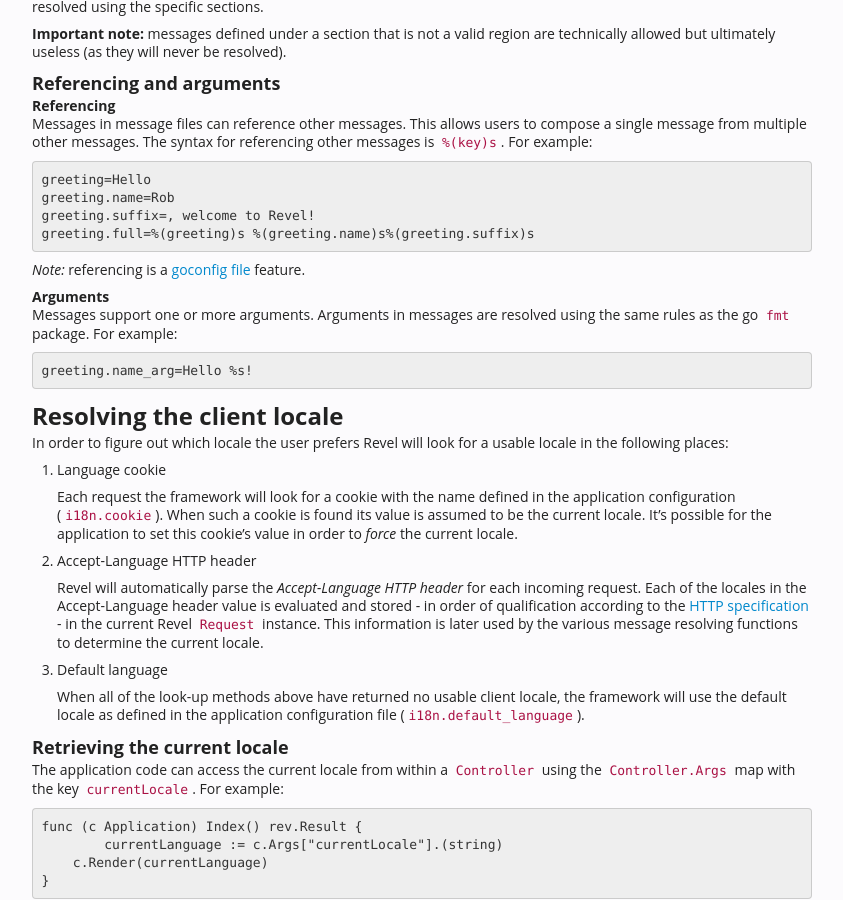
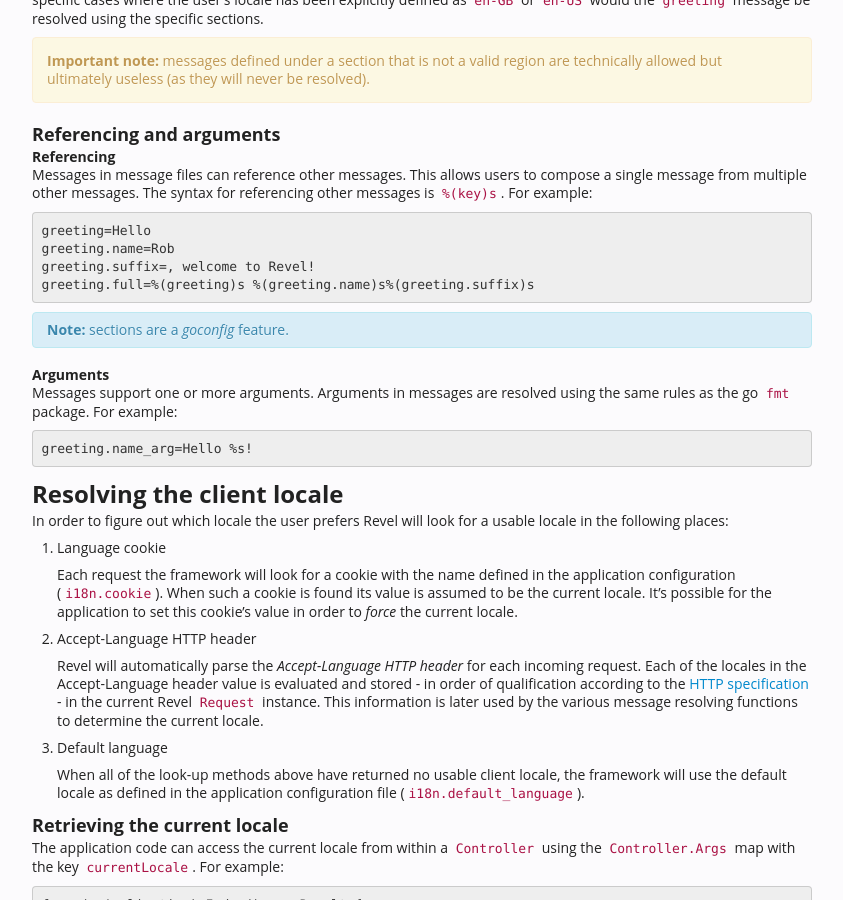
Before and after one commit to revel/revel, a Jekyll site: the page built from manual/i18n-messages.md, in a window 1280 px wide and 900 px high, scrolled down 2085 px. Shown: the whole window, without its empty margins (298-1141 px from the left). Built offline with Jekyll 4.4.1, drawn with Linux system fonts in a browser that asks for light colours.

Commit message:
Update i18n manual documentation

```diff
--- a/manual/i18n-messages.md
+++ b/manual/i18n-messages.md
@@ -60,7 +60,7 @@
         warnings.fr
         ...
 
-<div class="alert alert-error"><strong>Important note:</strong> while it's technically possible to define the same *message key* in multiple files with the same language, this will result in unpredictable behaviour. When using multiple files per language, take care to keep your message keys unique so that keys in one file cannot be overwritten after the files are merged!</div>
+<div class="alert alert-block"><strong>Important note:</strong> while it's technically possible to define the same *message key* in multiple files with the same language, this will result in unpredictable behaviour. When using multiple files per language, take care to keep your message keys unique so that keys in one file cannot be overwritten after the files are merged!</div>
 
 ### Message keys and values
 
@@ -107,7 +107,7 @@
 For users who have defined English (`en`) as their preferred language, Revel would resolve `greeting` to `Hello`. Only in specific cases where the user's locale has been
 explicitly defined as `en-GB` or `en-US` would the `greeting` message be resolved using the specific sections.
 
-**Important note:** messages defined under a section that is not a valid region are technically allowed but ultimately useless (as they will never be resolved).
+<div class="alert alert-block"><strong>Important note:</strong> messages defined under a section that is not a valid region are technically allowed but ultimately useless (as they will never be resolved).</div>
 
 ### Referencing and arguments
 
@@ -121,7 +121,7 @@
     greeting.suffix=, welcome to Revel!
     greeting.full=%(greeting)s %(greeting.name)s%(greeting.suffix)s
 
-*Note:* referencing is a [goconfig file](https://github.com/robfig/goconfig) feature.
+<div class="alert alert-info"><strong>Note:</strong> sections are a <em>goconfig</em> feature.</div>
 
 #### Arguments
 
```
